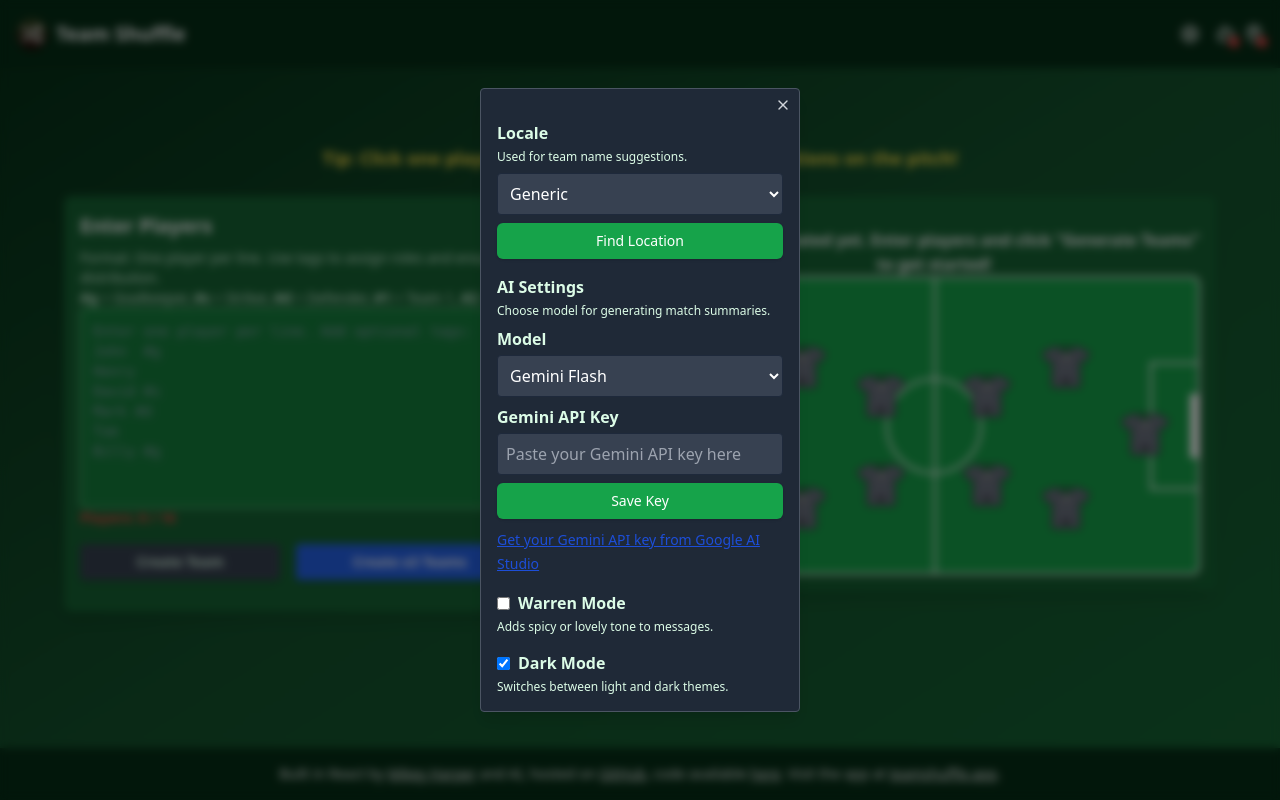
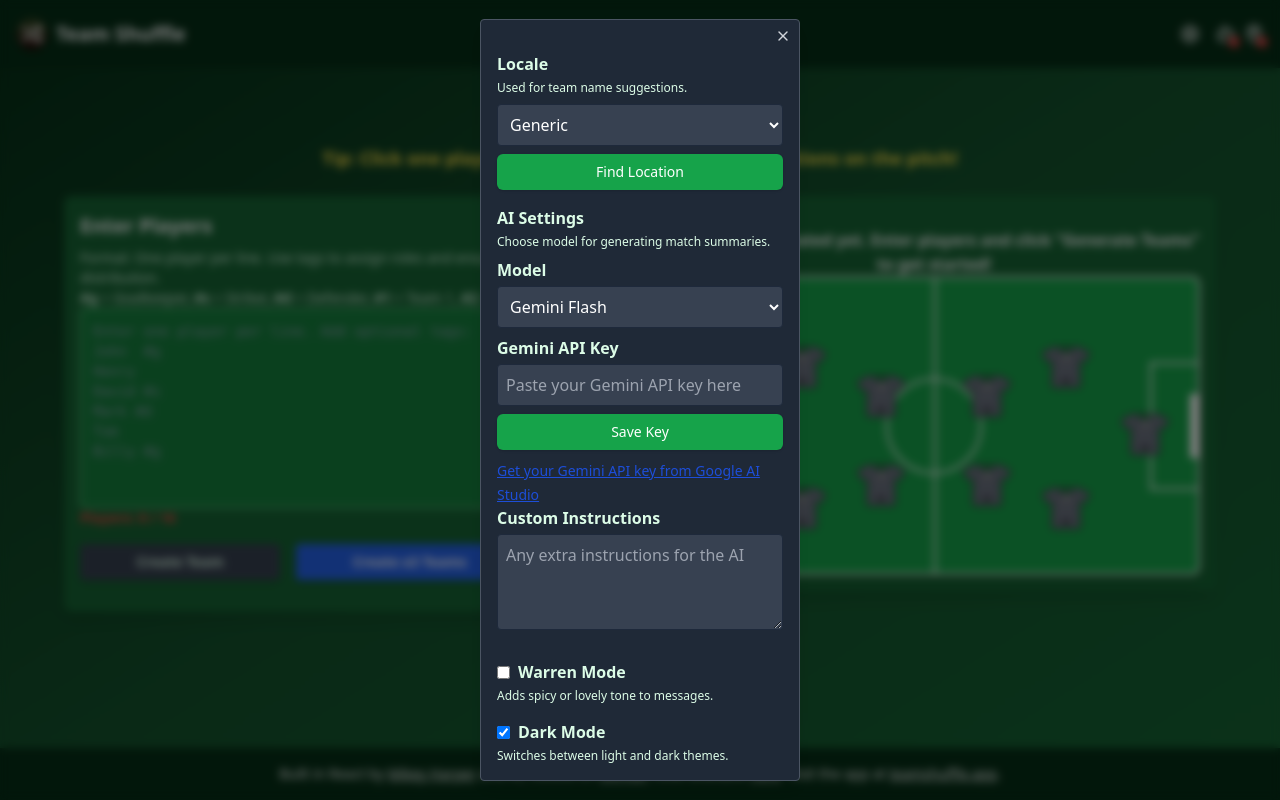
Before and after one commit to dr-harper/football-team-picker, a React (Vite) app: page / in a window 1280 px wide. Both pictures are taken after a click on the button 1190 px from the left and 34 px from the top of the page. Built offline with nearby package versions, Linux system fonts and the light colour scheme.

Commit message:
feat: allow custom AI instructions

```diff
--- a/src/App.tsx
+++ b/src/App.tsx
@@ -66,6 +66,9 @@ const FootballTeamPicker = () => {
     } | null>(null);
     const [geminiKey, setGeminiKey] = useState(() => localStorage.getItem('geminiKey') || '');
     const [aiModel, setAIModel] = useState(() => localStorage.getItem('aiModel') || 'gemini-2.0-flash');
+    const [aiCustomInstructions, setAICustomInstructions] = useState(() =>
+        localStorage.getItem('aiCustomInstructions') || ''
+    );
     const [aiSummaries, setAISummaries] = useState<{ [setupIndex: number]: string }>({});
     const [geminiKeyError, setGeminiKeyError] = useState<string | null>(null);
     const [warrenMode, setWarrenMode] = useState(() => localStorage.getItem('warrenMode') === 'true');
@@ -100,6 +103,10 @@ const FootballTeamPicker = () => {
         document.documentElement.classList.toggle('dark', darkMode);
         localStorage.setItem('darkMode', String(darkMode));
     }, [darkMode]);
+
+    useEffect(() => {
+        localStorage.setItem('aiCustomInstructions', aiCustomInstructions);
+    }, [aiCustomInstructions]);
 
     useEffect(() => {
         if (navigator.permissions?.query) {
@@ -592,9 +599,11 @@ const FootballTeamPicker = () => {
         const toneInstruction = warrenMode
             ? ` Use a ${Math.random() < warrenAggression / 100 ? 'grumpy and angry' : 'cheerful and encouraging'} tone.`
             : '';
+        const customInstruction = aiCustomInstructions ? ` ${aiCustomInstructions}` : '';
         const prompt =
             `Write a colourful, fun, and slightly cheeky pre-match hype summary for this football game (the match has not been played yet). Mention the teams, their names, and comment on the players and their roles. Be creative and playful, add some relevant emojis, and keep it under 100 words. Format your response in markdown.` +
             toneInstruction +
+            customInstruction +
             `\n\n${setup.teams
                 .map(
                     (team: Team, idx: number) =>
@@ -639,6 +648,8 @@ const FootballTeamPicker = () => {
                 onGeminiKeySave={handleGeminiKeySave}
                 aiInputRef={aiInputRef}
                 geminiKeyError={geminiKeyError}
+                aiCustomInstructions={aiCustomInstructions}
+                onCustomInstructionsChange={setAICustomInstructions}
                 warrenMode={warrenMode}
                 onWarrenModeChange={setWarrenMode}
                 warrenAggression={warrenAggression}
--- a/src/components/HeaderBar.tsx
+++ b/src/components/HeaderBar.tsx
@@ -17,6 +17,8 @@ interface HeaderBarProps {
     onGeminiKeySave: () => void;
     aiInputRef: React.RefObject<HTMLInputElement>;
     geminiKeyError: string | null;
+    aiCustomInstructions: string;
+    onCustomInstructionsChange: (value: string) => void;
     warrenMode: boolean;
     onWarrenModeChange: (value: boolean) => void;
     warrenAggression: number;
@@ -38,6 +40,8 @@ const HeaderBar: React.FC<HeaderBarProps> = ({
     onGeminiKeySave,
     aiInputRef,
     geminiKeyError,
+    aiCustomInstructions,
+    onCustomInstructionsChange,
     warrenMode,
     onWarrenModeChange,
     warrenAggression,
@@ -181,6 +185,13 @@ const HeaderBar: React.FC<HeaderBarProps> = ({
                             {geminiKeyError && (
                                 <div className="text-red-600 text-sm mt-2">{geminiKeyError}</div>
                             )}
+                            <label className="block font-semibold mb-1">Custom Instructions</label>
+                            <textarea
+                                value={aiCustomInstructions}
+                                onChange={(e) => onCustomInstructionsChange(e.target.value)}
+                                className="w-full h-24 border p-2 rounded mb-2 dark:bg-gray-700 dark:text-white"
+                                placeholder="Any extra instructions for the AI"
+                            />
                         </div>
                         <div>
                             <label className="font-bold flex items-center gap-2">
```
